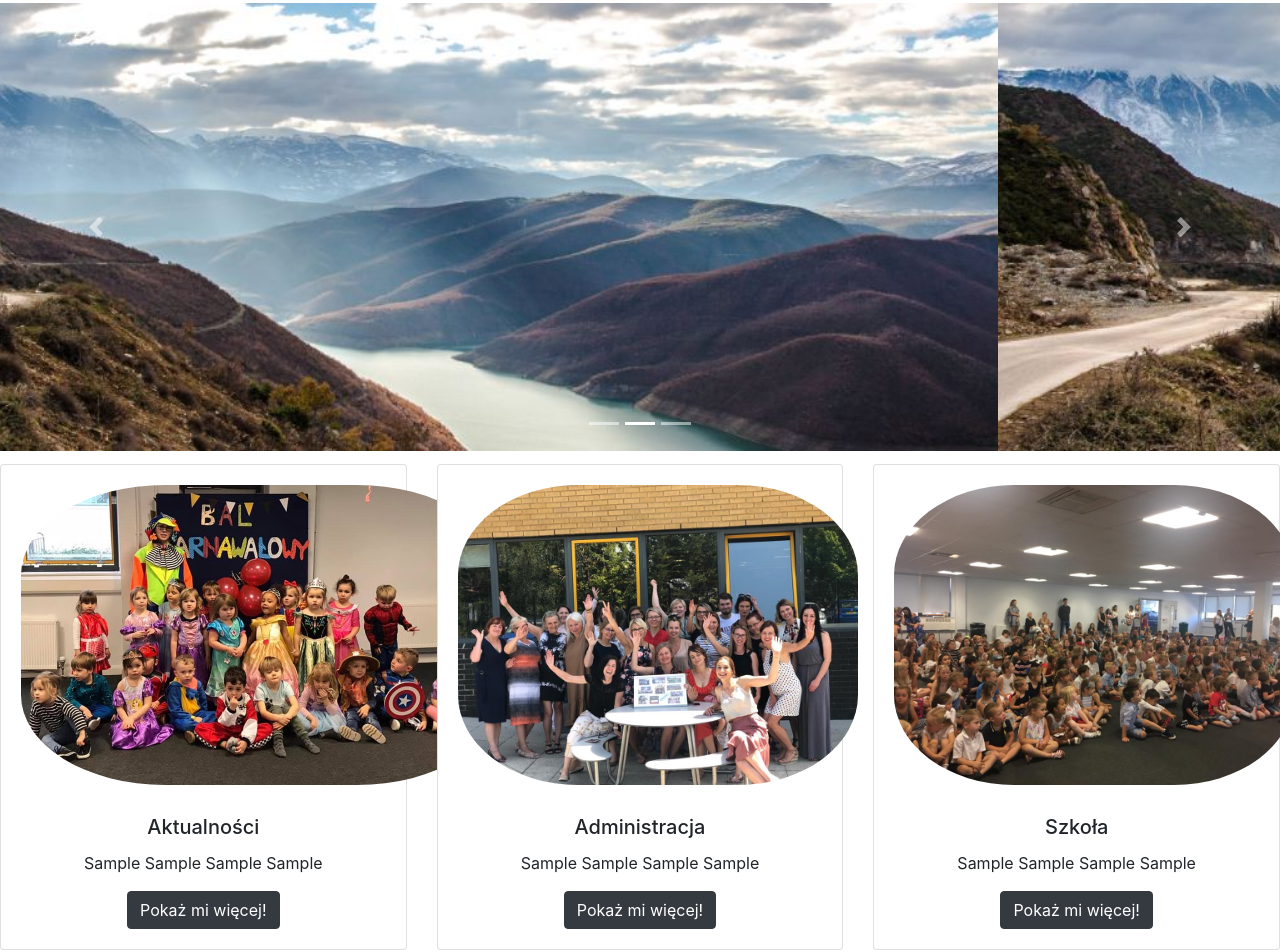
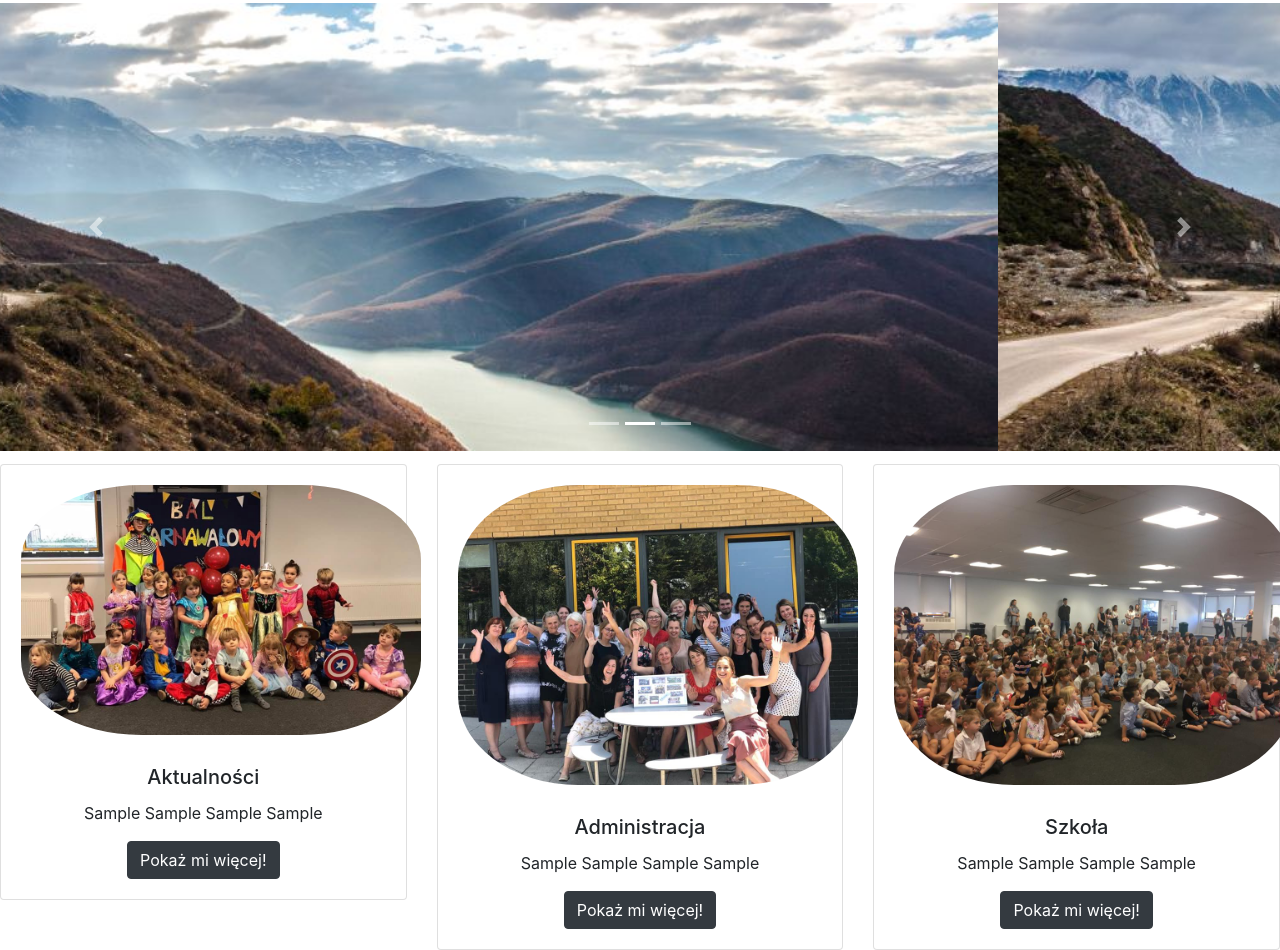
Before and after one commit to mysza35451/polskaszkola, a plain HTML site: page index.html in a window 1280 px wide. Shown: the part 277-1227 px from the top of the page. Drawn offline with nearby package versions, Linux system fonts and the light colour scheme.

Commit message:
Update stylesheet.css

```diff
--- a/stylesheet.css
+++ b/stylesheet.css
@@ -23,8 +23,8 @@ width: 10%;
   margin-top: 1%;
 }
 .linkCards img{
-  max-height: 300px;
-  max-width: auto;
+  max-width: 400px;
+  max-height: auto;
   border-radius: 30%;
   margin-bottom: 30px;
 }
```
